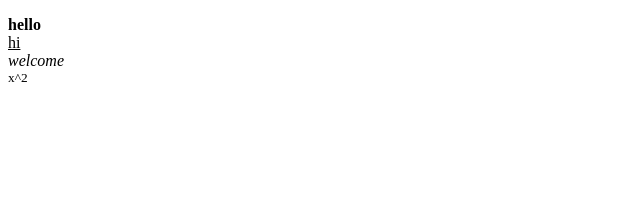
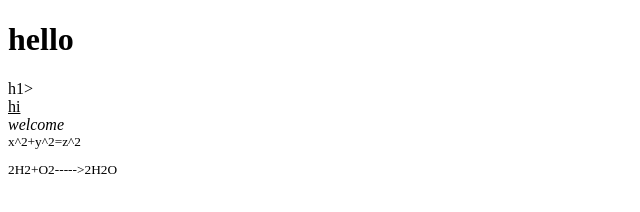
Before and after one commit to iamneo-production/bedffdbfdfefaeddcebadaeccdffeecabfeedab, a website: page public/index.html in a window 1280 px wide. Shown: the whole page, without its empty margins (0-640 px from the left). Drawn offline with Linux system fonts and the light colour scheme.

Commit message:
Backup Commit

```diff
--- a/public/index.html
+++ b/public/index.html
@@ -1,7 +1,8 @@
 <!DOCTYPE html>
 <html>
 <body>
-<p><b>hello</b><br>
+<p><h1><b>hello</b></h1>h1><br>
     <u>hi</u><br>
     <i>welcome</i><br>
-    <sup>x^2</sup>
+    <sup>x^2+y^2=z^2</sup><br>
+    <sub>2H2+O2----->2H2O</sub>
```
